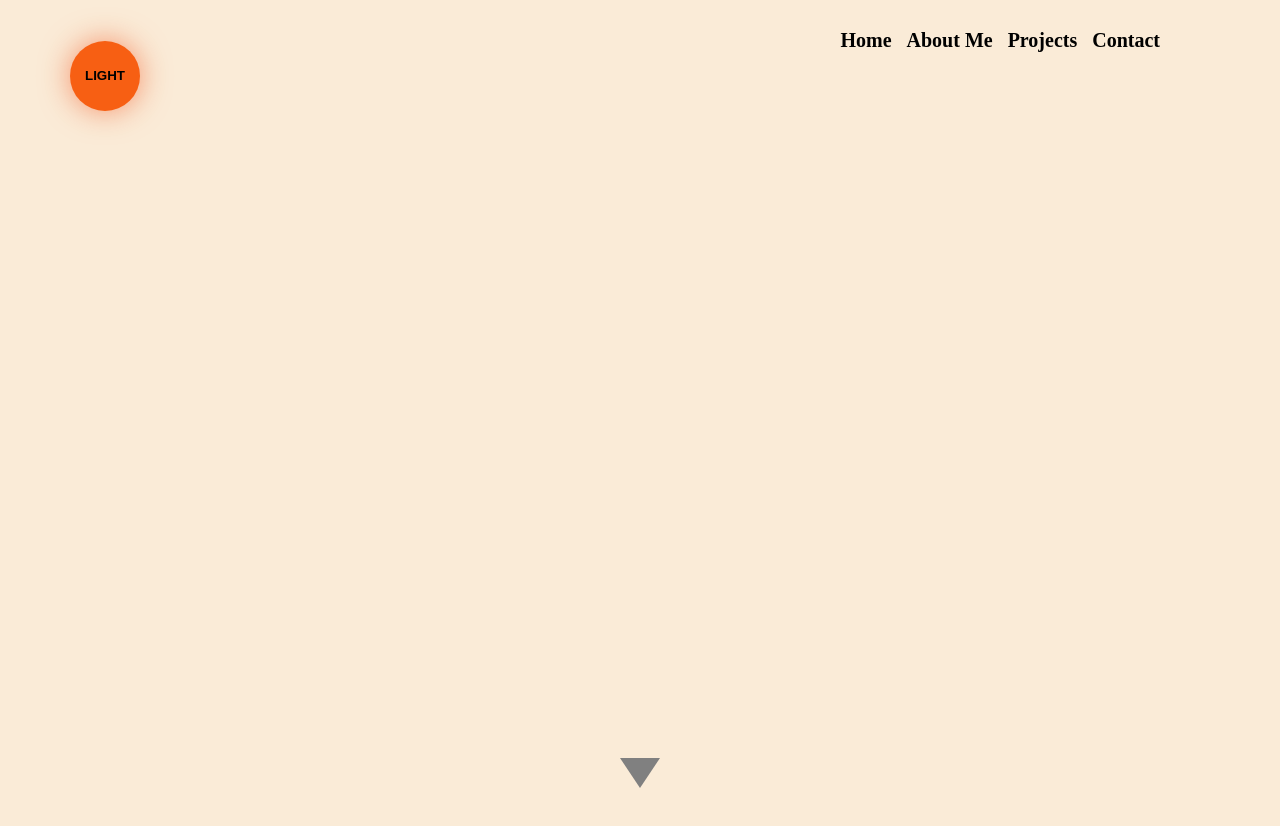
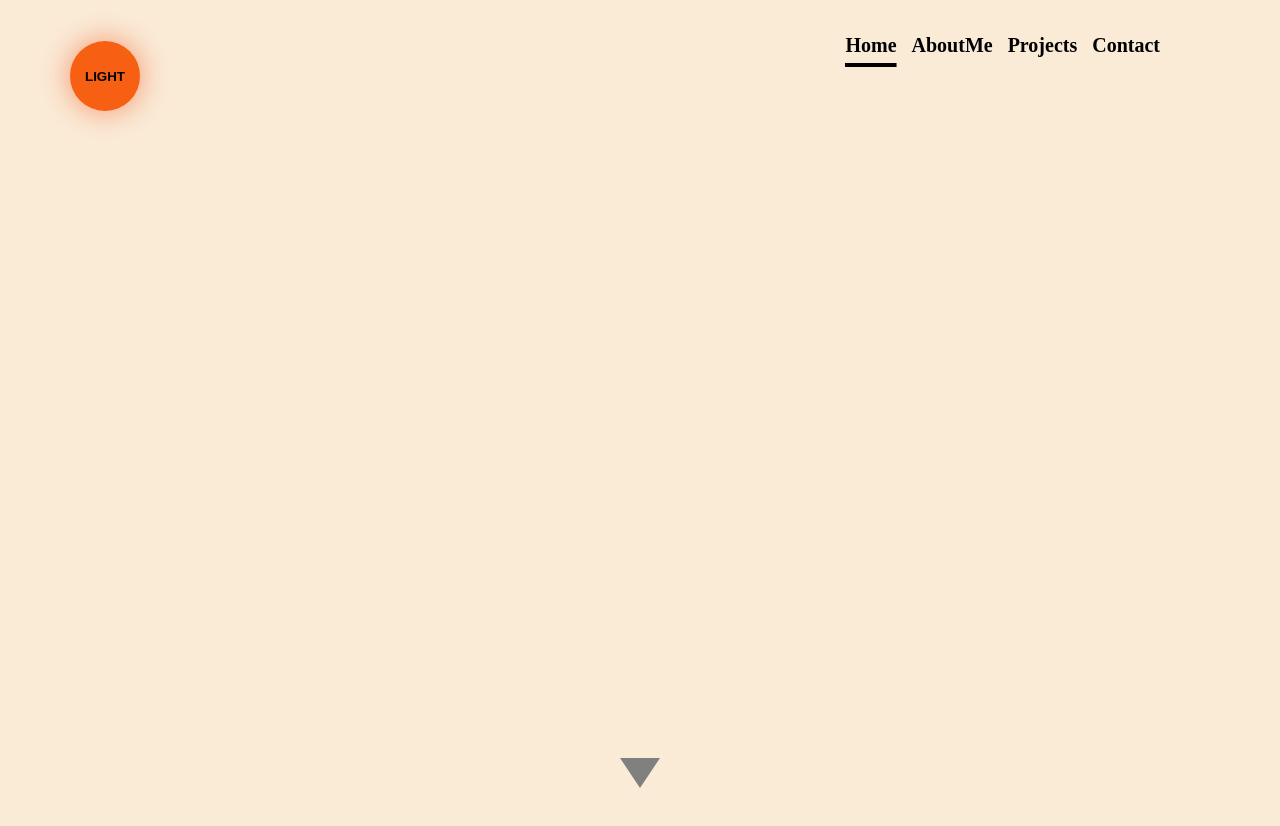
Before and after one commit to tomyhas59/portfolio, a React (Create React App) app: page / in a window 1280 px wide. Shown: the top 826 px of the page. Built offline with nearby package versions, Linux system fonts and the light colour scheme.

Commit message:
active section

```diff
--- a/src/App.css
+++ b/src/App.css
@@ -17,18 +17,24 @@
     margin-left: 15px;
     font-size: 20px;
     font-weight: bold;
-    padding-block: 5px;
+    padding-block: 10px;
     background-repeat: no-repeat;
     background-position: bottom;
     transition: 0.4s;
     background-size: 0 4px;
+    background-image: linear-gradient(to right, Black, Black);
     &:hover {
       background-size: 100% 4px;
       background-image: linear-gradient(to right, Black, Black);
     }
+
     @media (max-width: 480px) {
       font-size: 15px;
     }
+  }
+  > li.active {
+    background-size: 100% 4px;
+    background-image: linear-gradient(to right, Black, Black);
   }
 }
 
@@ -190,10 +196,12 @@ footer {
   height: 70px;
   background-color: yellow;
   border-radius: 50%;
+  border: none;
   box-shadow: 0 0 30px rgba(255, 255, 0, 0.6);
   text-align: center;
   line-height: 70px;
   font-weight: bold;
+  cursor: pointer;
 }
 
 .sun {
--- a/src/App.tsx
+++ b/src/App.tsx
@@ -12,13 +12,10 @@ const App: React.FC = () => {
   const [isDarkMode, setIsDarkMode] = useState(() => {
     return localStorage.getItem("darkMode") === "enabled";
   });
+  const [activeSection, setActiveSection] = useState<string>("home");
 
   useEffect(() => {
-    if (isDarkMode) {
-      document.body.classList.add("dark-mode");
-    } else {
-      document.body.classList.remove("dark-mode");
-    }
+    document.body.classList.toggle("dark-mode", isDarkMode);
   }, [isDarkMode]);
 
   const darkModeToggle = () => {
@@ -99,25 +96,15 @@ const App: React.FC = () => {
   //-----------------------------------------------------
   const downButton = (sectionId: string) => {
     const targetOffset = document.getElementById(sectionId)?.offsetTop || 0;
-
-    window.scrollTo({
-      top: targetOffset,
-      behavior: "smooth",
-    });
+    window.scrollTo({ top: targetOffset, behavior: "smooth" });
   };
 
   const scrollToSection = (sectionId: string) => {
     const section = document.getElementById(sectionId);
     if (section) {
-      window.scrollTo({
-        top: section.offsetTop,
-        behavior: "smooth",
-      });
+      window.scrollTo({ top: section.offsetTop, behavior: "smooth" });
     } else {
-      window.scrollTo({
-        top: 0,
-        behavior: "smooth",
-      });
+      window.scrollTo({ top: 0, behavior: "smooth" });
     }
   };
 
@@ -129,17 +116,21 @@ const App: React.FC = () => {
         document.getElementById("projects")?.offsetTop || 0;
       const contactOffset = document.getElementById("contact")?.offsetTop || 0;
 
-      if (scrollPosition < aboutMeOffset - 500) showAboutMe("");
-      else if (
+      if (scrollPosition < aboutMeOffset - 500) {
+        setActiveSection("home");
+        showAboutMe("");
+      } else if (
         scrollPosition >= aboutMeOffset - 100 &&
         scrollPosition < aboutMeOffset + 500
       ) {
+        setActiveSection("aboutMe");
         showAboutMe("aboutMe");
         showProjects("");
       } else if (
         scrollPosition >= projectsOffset - 100 &&
         scrollPosition < projectsOffset + 500
       ) {
+        setActiveSection("projects");
         showProjects("projects");
         showAboutMe("");
         showContact("");
@@ -147,6 +138,7 @@ const App: React.FC = () => {
         scrollPosition >= contactOffset - 100 &&
         scrollPosition < contactOffset + 500
       ) {
+        setActiveSection("contact");
         showProjects("");
         showContact("contact");
       }
@@ -168,15 +160,20 @@ const App: React.FC = () => {
             <div className="App">
               <nav className="sectionMenu">
                 <ul className="sectionList">
-                  <li onClick={() => scrollToSection("")}>Home</li>
-                  <li onClick={() => scrollToSection("aboutMe")}>About Me</li>
-                  <li onClick={() => scrollToSection("projects")}>Projects</li>
-                  <li onClick={() => scrollToSection("contact")}>Contact</li>
+                  {["home", "aboutMe", "projects", "contact"].map((section) => (
+                    <li
+                      key={section}
+                      className={activeSection === section ? "active" : ""}
+                      onClick={() => scrollToSection(section)}
+                    >
+                      {section.charAt(0).toUpperCase() + section.slice(1)}
+                    </li>
+                  ))}
                   <button onClick={darkModeToggle} className="modeToggle">
                     {isDarkMode ? (
-                      <li className="moon">DARK</li>
+                      <button className="moon">DARK</button>
                     ) : (
-                      <li className="sun">LIGHT</li>
+                      <button className="sun">LIGHT</button>
                     )}
                   </button>
                 </ul>
--- a/src/components/Projects.tsx
+++ b/src/components/Projects.tsx
@@ -39,6 +39,7 @@ const Card = ({
       <Link to={`/projects/${id}`} className="goToProject">
         {name}
       </Link>
+      <span>←Click</span>
     </animated.div>
   );
 };
--- a/src/css/projects.css
+++ b/src/css/projects.css
@@ -42,6 +42,12 @@
     text-decoration: underline;
   }
 }
+.card span {
+  position: absolute;
+  right: 20%;
+  color: red;
+}
+
 .leftArrow,
 .rightArrow {
   position: absolute;
--- a/src/index.css
+++ b/src/index.css
@@ -9,14 +9,23 @@ body {
 }
 
 body.dark-mode {
-  margin: 0;
-  padding: 0;
   color: floralwhite;
   background-image: url("./img/back.png");
   background-size: cover;
   background-repeat: no-repeat;
   background-attachment: fixed;
   background-position: center;
+}
+
+body.dark-mode li {
+  background-image: linear-gradient(to right, #fff, #fff);
+  &:hover {
+    background-image: linear-gradient(to right, #fff, #fff);
+  }
+}
+
+body.dark-mode li.active {
+  background-image: linear-gradient(to right, #fff, #fff);
 }
 
 body.dark-mode .slick-prev:before,
```
